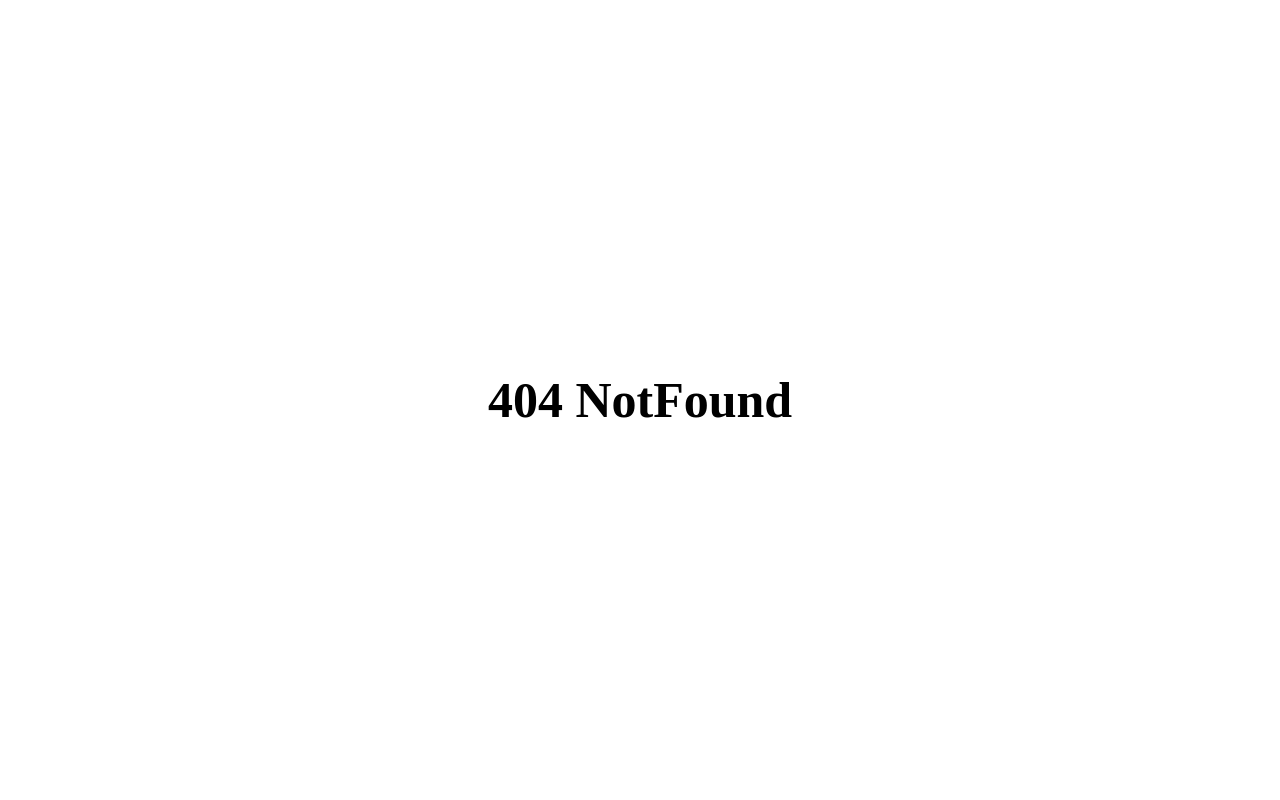
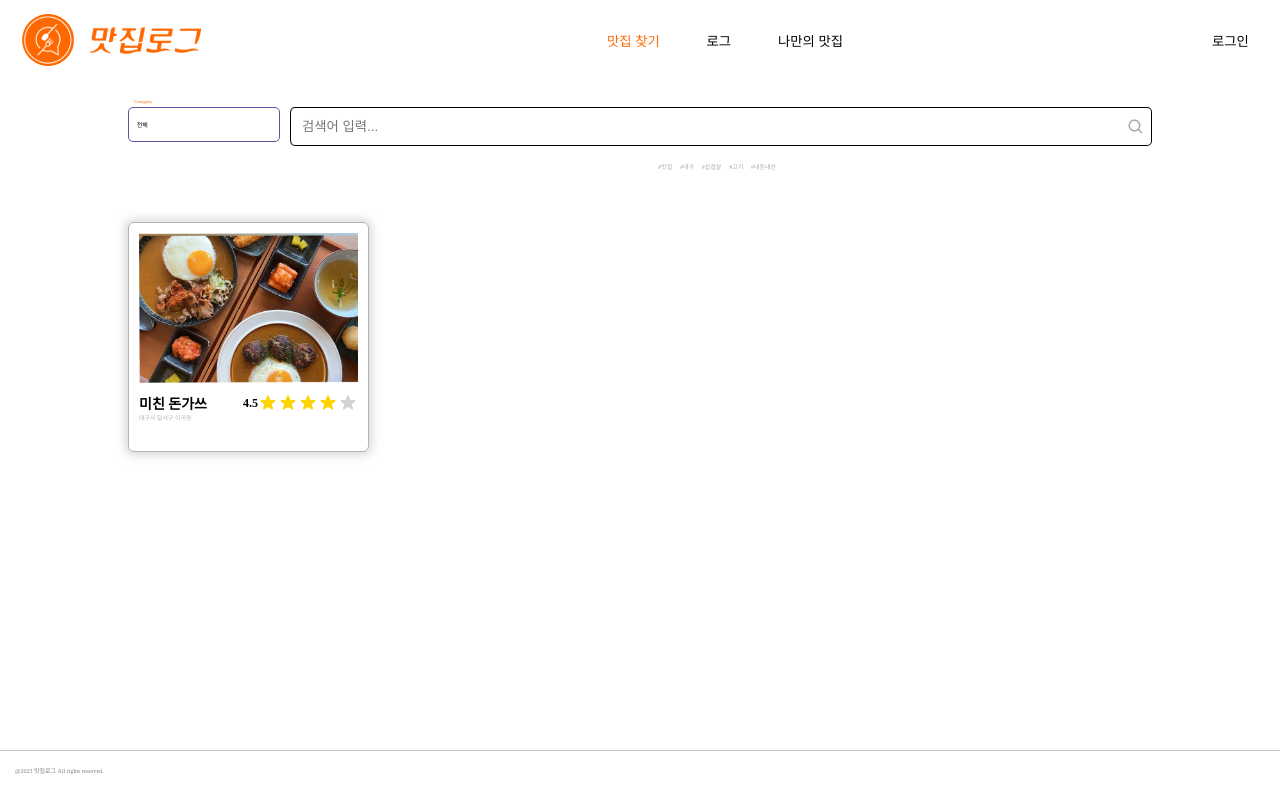
Before and after one commit to matjiplog/matjiplog-web, a React (Create React App) app in the folder matjiplog/: page /search in a window 1280 px wide. Before the commit this address had no page. Built offline with nearby package versions, Linux system fonts and the light colour scheme.

Commit message:
QIPC-251 [FEAT] 맛집찾기 페이지 구현

```diff
--- a/matjiplog/src/App.tsx
+++ b/matjiplog/src/App.tsx
@@ -4,9 +4,10 @@ import Login from "./Pages/Login";
 import SignUp from "./Pages/SignUp";
 import HomePage from "./Pages/Home";
 import NotFound from "./Components/Common/NotFound";
+import Search from "./Pages/Search";
+import Log from "./Pages/Log";
 
 import GlobalStyle from "./styles/common/global";
-import Log from "./Pages/Log";
 
 function App(): JSX.Element {
   return (
@@ -18,6 +19,7 @@ function App(): JSX.Element {
           <Route path="/login" element={<Login />}></Route>
           <Route path="/signup" element={<SignUp />}></Route>
           <Route path="/log" element={<Log />}></Route>
+          <Route path="/search" element={<Search />}></Route>
           <Route path="*" element={<NotFound />}></Route>
         </Routes>
       </BrowserRouter>
--- a/matjiplog/src/Components/Log/UserLog.tsx
+++ b/matjiplog/src/Components/Log/UserLog.tsx
@@ -3,6 +3,7 @@ import { BiDotsHorizontalRounded } from "react-icons/bi";
 import { useState } from "react";
 import DrowDown from "./DrowDown";
 import { BsHeart, BsFillChatSquareDotsFill , BsEmojiSmile, } from "react-icons/bs";
+import { LessP } from "../../styles/common/font";
 
 function UserLog() {
   const userName = "지우초이화이팅";
@@ -73,9 +74,6 @@ const ContentDiv = styled.div`
 const DotDiv =styled.div`
   margin-left: auto;
 `;
-const LessP = styled.p`
-  color: #b4b4b4;
-`;
 const TopTextDiv = styled.div`
   display: flex;
   flex-direction: column;
@@ -116,7 +114,6 @@ const EmptyDiv = styled.div`
 
 const UserLogWrap = styled.div`
   padding-top : 5%;
-  margin : 0 auto;
   display: grid;
   grid-template-columns: repeat(auto-fit, minmax(250px, 1fr));
   grid-gap: 20px;
--- /dev/null
+++ b/matjiplog/src/Components/Search/MatjipGrid.tsx
@@ -0,0 +1,76 @@
+import styled from "styled-components";
+import { HiStar } from "react-icons/hi";
+import { AccentP, LessP } from "../../styles/common/font";
+
+function MatjipGrid() {
+  const Location = "대구시 달서구 이곡동";
+  const RestaurantName = "미친 돈가쓰";
+  const StarPoint = 4.5;
+
+  const StarM = () =>{
+    var StarArray = [];
+    for( var i=0; i<Math.floor(StarPoint); i++){
+      StarArray.push(<HiStar size={20} color="#FFD400"></HiStar>)
+    }
+    for( var i=StarPoint; i<5; i++){
+      StarArray.push(<HiStar size={20} color="#D3D3D3"></HiStar>)
+    }
+    return StarArray;
+  }
+
+  return(
+    <MatjipWrap>
+      <CardDiv>
+        <MatjipImg></MatjipImg>
+        <ContentDiv>
+          <AccentP>{RestaurantName}</AccentP>
+          <HeartDiv>
+            <p style={{fontWeight:"bold", fontSize:"12px"}}>{StarPoint.toFixed(1)}</p>
+            {StarM()}
+          </HeartDiv>
+        </ContentDiv>
+        <LessP>{Location}</LessP>
+      </CardDiv>
+
+      <EmptyDiv></EmptyDiv>
+      <EmptyDiv></EmptyDiv>
+      <EmptyDiv></EmptyDiv>
+    </MatjipWrap>
+  );
+}
+
+const HeartDiv = styled.div`
+  display: flex;
+  align-items: center;
+`;
+const ContentDiv = styled.div`
+  display: flex;
+  justify-content: space-between;
+`;
+const MatjipImg = styled.div`
+  width: auto;
+  height: 150px;
+  background-image: url("/assets/images/Matjip.png");
+  background-repeat : no-repeat;
+  background-size : cover;
+  margin-bottom : 10px;
+`;
+
+const CardDiv = styled.div`
+  height: 230px;
+  border: solid #b4b4b4 1px;
+  border-radius: 6px;
+  box-shadow : 0px 0px 10px 3px rgba(190,190,190, 0.6);
+  padding: 10px;
+`;
+const EmptyDiv = styled.div`
+  height: 230px;
+`;
+const MatjipWrap = styled.div`
+  padding-top: 5%;
+  display: grid;
+  grid-template-columns: repeat(auto-fit, minmax(240px, 1fr));
+  grid-gap: 20px;
+`;
+
+export default MatjipGrid;
--- /dev/null
+++ b/matjiplog/src/Pages/Search.tsx
@@ -0,0 +1,31 @@
+import styled from "styled-components";
+import Footer from "../Components/Common/Footer";
+import Header from "../Components/Common/Header";
+import SearchBar from "../Components/Common/SearchBar";
+import MatjipGrid from "../Components/Search/MatjipGrid";
+
+function Search() {
+  return(
+    <>
+      <SearchWrap>
+        <Header></Header>
+        <Section>
+          <SearchBar></SearchBar>
+          <MatjipGrid></MatjipGrid>
+        </Section>
+      </SearchWrap>
+      <Footer></Footer>
+    </>
+
+  );
+}
+
+const Section = styled.div`
+  padding : 2% 10% 0 10%;
+`;
+const SearchWrap = styled.div`
+  min-height: 100%;
+  position: relative;
+  padding-bottom: 100px;
+`;
+export default Search;
--- /dev/null
+++ b/matjiplog/src/styles/common/font.ts
@@ -0,0 +1,13 @@
+import styled from "styled-components";
+
+export const LessP = styled.p`
+  color: #b4b4b4;
+`;
+
+export const AccentP = styled.p`
+  font-size: 14px;
+  font-weight: bold;
+`;
+
+export const GeneralP = styled.p`
+`;
```
Also changed, not shown: matjiplog/public/assets/images/Matjip.png (added).
